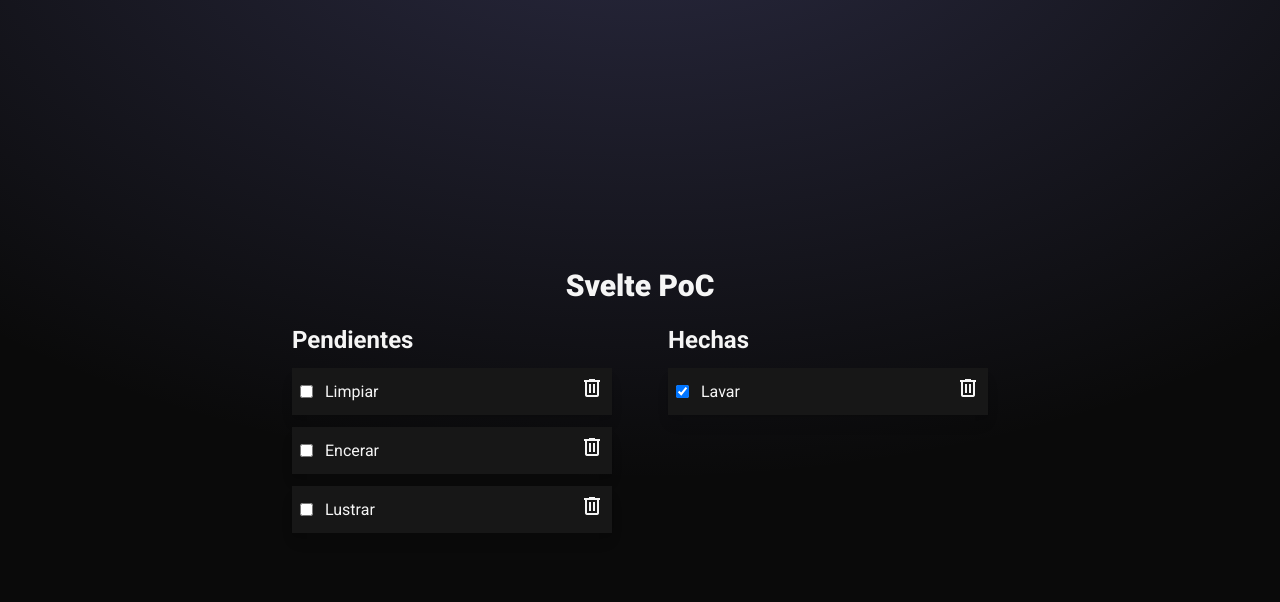
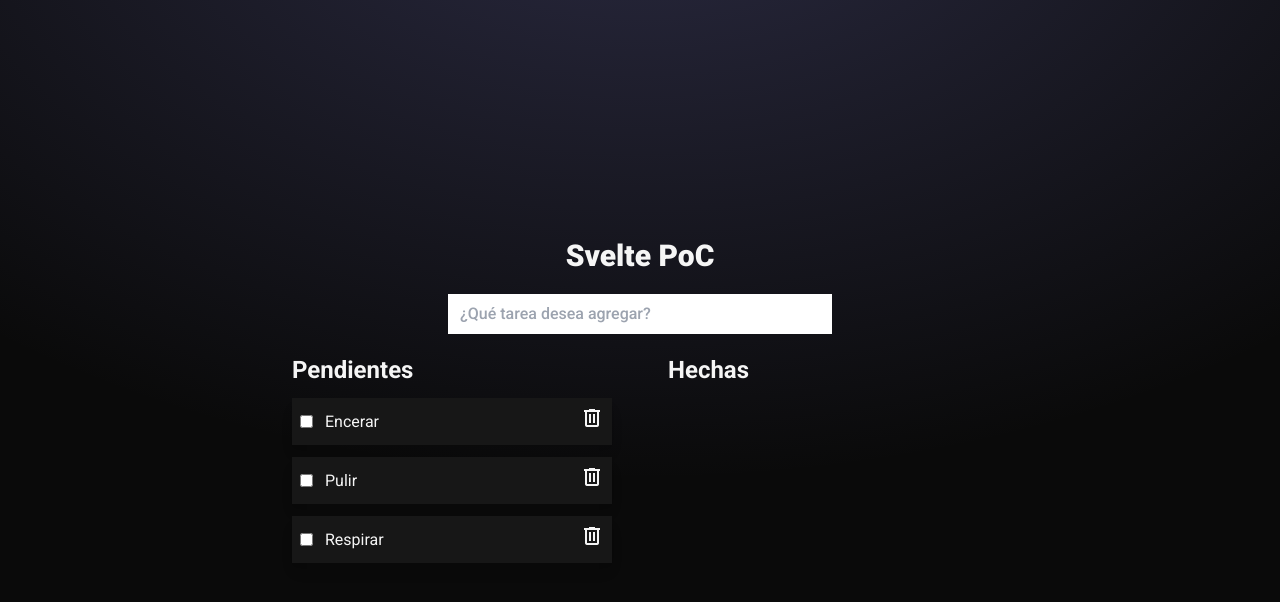
Before and after one commit to Lotar17/svelte-poc, a SvelteKit app: page / in a window 1280 px wide. Shown: the top 602 px of the page. Built offline with nearby package versions, Linux system fonts and the light colour scheme.

Commit message:
feat: add tarea input without logic

```diff
--- a/src/lib/todos.ts
+++ b/src/lib/todos.ts
@@ -7,10 +7,9 @@ export type Todo = {
 };
 
 const listaTareas: Todo[] = [
-  { id: 1, done: true, descripcion: 'Lavar' },
-  { id: 2, done: false, descripcion: 'Limpiar' },
-  { id: 3, done: false, descripcion: 'Encerar' },
-  { id: 4, done: false, descripcion: 'Lustrar' },
+  { id: 1, done: false, descripcion: 'Encerar' },
+  { id: 2, done: false, descripcion: 'Pulir' },
+  { id: 3, done: false, descripcion: 'Respirar' },
 ];
 
 export const { subscribe, update } = writable<Todo[]>(listaTareas);
--- a/src/routes/+page.svelte
+++ b/src/routes/+page.svelte
@@ -27,6 +27,10 @@
     class="flex flex-col gap-5 items-center justify-center h-screen w-screen"
   >
     <h1 class="text-3xl font-black">Svelte PoC</h1>
+    <input
+      class=" w-96 min-h-10 text-zinc-900 pl-3 font-medium"
+      placeholder="¿Qué tarea desea agregar?"
+    />
     <div
       in:fly={{ y: 200, duration: 2000, delay: 200 }}
       class="grid grid-cols-2 gap-14"
```
